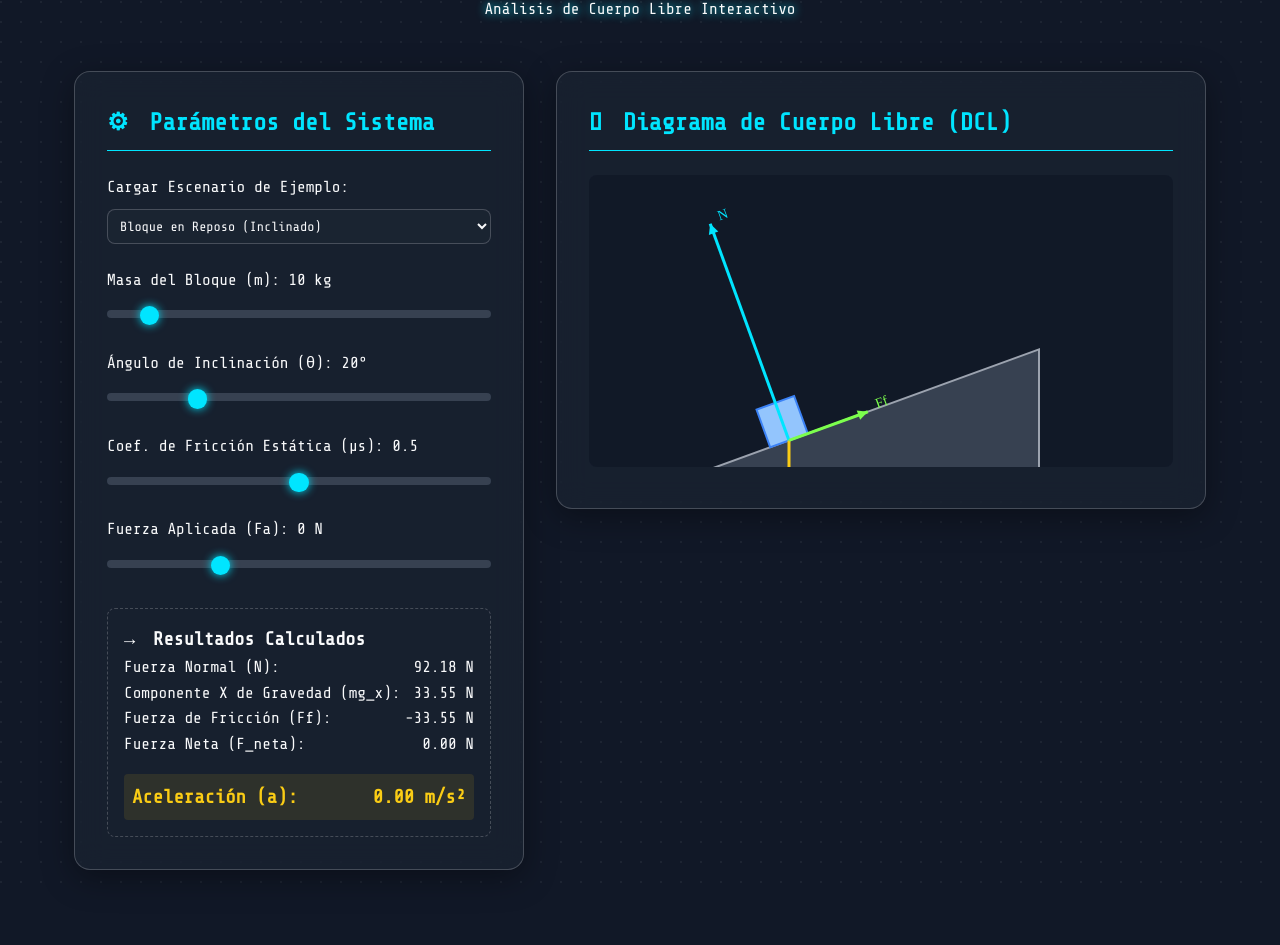
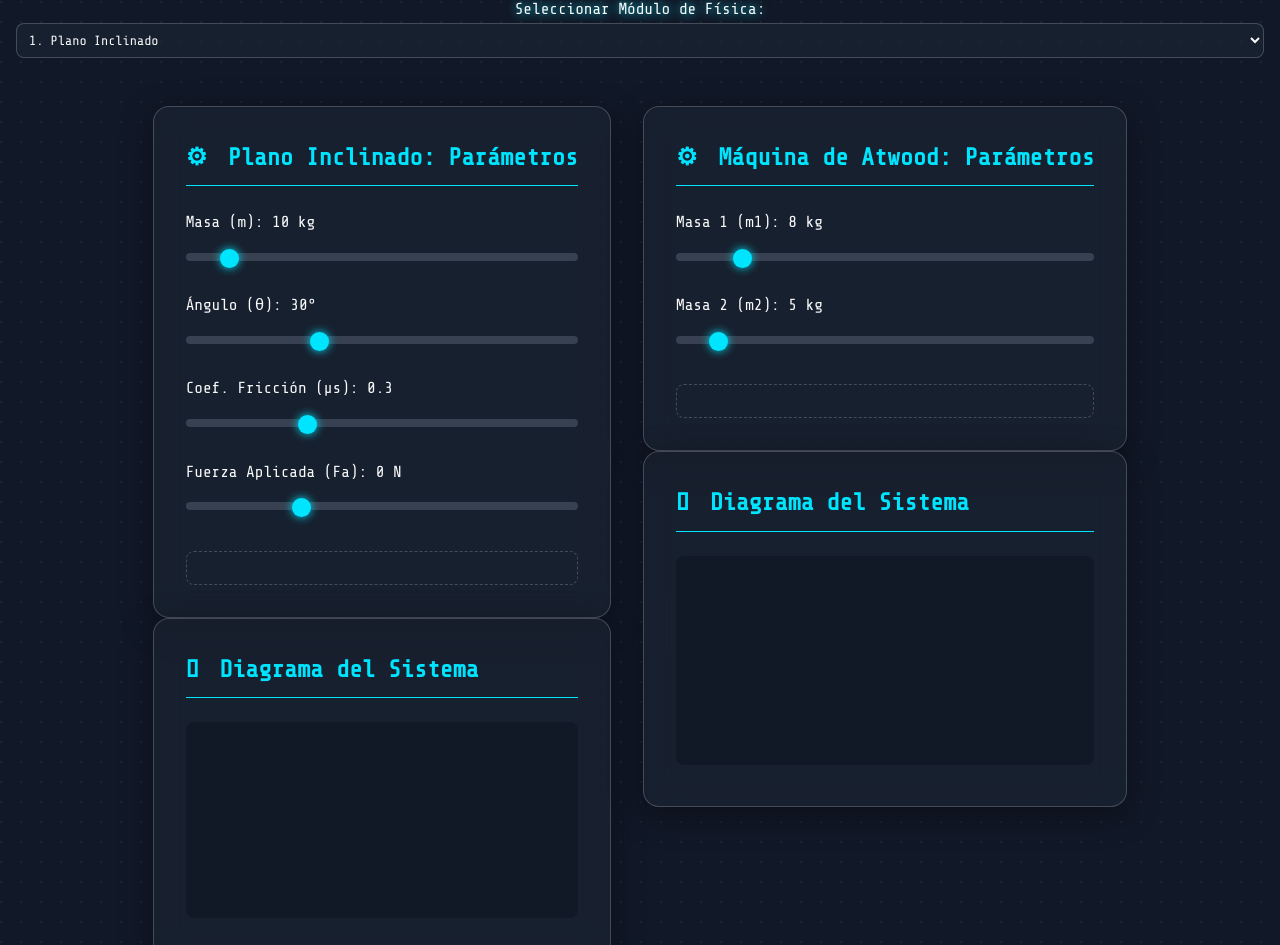
Before and after one commit to gerardthecreator/Chale, a plain HTML site: page index.html in a window 1280 px wide. Shown: the part 99-1044 px from the top of the page. Before the commit the page ends 985 px from the top, so only its background shows below. Drawn offline with nearby package versions, Linux system fonts and the light colour scheme.

Commit message:
Create index.html

```diff
--- a/index.html
+++ b/index.html
@@ -3,7 +3,7 @@
 <head>
     <meta charset="UTF-8">
     <meta name="viewport" content="width=device-width, initial-scale=1.0">
-    <title>Calculadora de Dinámica Avanzada</title>
+    <title>Laboratorio de Dinámica Virtual</title>
     <link rel="stylesheet" href="style.css">
     <link rel="stylesheet" href="responsive.css">
     <link href="https://fonts.googleapis.com/css2?family=Share+Tech+Mono&display=swap" rel="stylesheet">
@@ -11,55 +11,93 @@
 <body>
 
     <header>
-        <h1>Calculadora de Dinámica Avanzada</h1>
-        <p>Análisis de Cuerpo Libre Interactivo</p>
+        <h1>Laboratorio de Dinámica Virtual</h1>
+        <div class="module-selector-container">
+            <label for="module-select">Seleccionar Módulo de Física:</label>
+            <select id="module-select">
+                <option value="planoInclinado">1. Plano Inclinado</option>
+                <option value="poleaAtwood">2. Polea (Máquina de Atwood)</option>
+                <option value="bloquesContacto">3. Dos Bloques en Contacto</option>
+            </select>
+        </div>
     </header>
 
     <main class="main-container">
 
-        <!-- Panel de Controles -->
-        <div id="controls-panel" class="glass-panel">
-            <h2><span class="icon">⚙</span> Parámetros del Sistema</h2>
-
+        <!-- ============== MÓDULO 1: PLANO INCLINADO ============== -->
+        <div id="planoInclinado-module" class="physics-module active-module">
+            <div id="controls-panel-planoInclinado" class="glass-panel">
+                <h2><span class="icon">⚙</span> Plano Inclinado: Parámetros</h2>
                 <div class="control-group">
-                <label for="example-select">Cargar Escenario de Ejemplo:</label>
-                <select id="example-select"></select>
+                    <label for="mass-pi">Masa (m): <span id="mass-value-pi">10</span> kg</label>
+                    <input type="range" id="mass-pi" min="1" max="100" value="10" step="1">
                 </div>
-
                 <div class="control-group">
-                <label for="mass-slider">Masa del Bloque (m): <span id="mass-value">10</span> kg</label>
-                <input type="range" id="mass-slider" min="1" max="100" value="10" step="1">
+                    <label for="angle-pi">Ángulo (θ): <span id="angle-value-pi">30</span>°</label>
+                    <input type="range" id="angle-pi" min="0" max="90" value="30" step="1">
                 </div>
-
                 <div class="control-group">
-                <label for="angle-slider">Ángulo de Inclinación (θ): <span id="angle-value">30</span>°</label>
-                <input type="range" id="angle-slider" min="0" max="90" value="30" step="1">
+                    <label for="friction-pi">Coef. Fricción (μs): <span id="friction-value-pi">0.3</span></label>
+                    <input type="range" id="friction-pi" min="0" max="1" value="0.3" step="0.01">
                 </div>
-
                 <div class="control-group">
-                <label for="friction-slider">Coef. de Fricción Estática (μs): <span id="friction-value">0.3</span></label>
-                <input type="range" id="friction-slider" min="0" max="1" value="0.3" step="0.01">
+                    <label for="force-pi">Fuerza Aplicada (Fa): <span id="force-value-pi">0</span> N</label>
+                    <input type="range" id="force-pi" min="-200" max="500" value="0" step="1">
                 </div>
-
-            <div class="control-group">
-                <label for="force-slider">Fuerza Aplicada (Fa): <span id="force-value">0</span> N</label>
-                <input type="range" id="force-slider" min="-200" max="500" value="0" step="1">
+                <div id="results-pi" class="results-panel"></div>
             </div>
-
-            <div id="results-output" class="results-panel">
-                <h3><span class="icon">→</span> Resultados Calculados</h3>
-                <p id="force-normal-result">Fuerza Normal (N): <span>...</span></p>
-                <p id="force-gravity-x-result">Componente X de Gravedad (mg_x): <span>...</span></p>
-                <p id="force-friction-result">Fuerza de Fricción (Ff): <span>...</span></p>
-                <p id="force-net-result">Fuerza Neta (F_neta): <span>...</span></p>
-                <p id="acceleration-result" class="highlight-result">Aceleración (a): <span>...</span></p>
+            <div id="diagram-container-pi" class="glass-panel">
+                <h2><span class="icon"></span> Diagrama del Sistema</h2>
+                <canvas id="canvas-pi"></canvas>
             </div>
         </div>
 
-        <!-- Panel del Diagrama -->
-        <div id="diagram-container" class="glass-panel">
-            <h2><span class="icon"></span> Diagrama de Cuerpo Libre (DCL)</h2>
-            <canvas id="fbd-canvas"></canvas>
+        <!-- ============== MÓDULO 2: POLEA (MÁQUINA DE ATWOOD) ============== -->
+        <div id="poleaAtwood-module" class="physics-module">
+            <div id="controls-panel-polea" class="glass-panel">
+                <h2><span class="icon">⚙</span> Máquina de Atwood: Parámetros</h2>
+                <div class="control-group">
+                    <label for="mass1-pa">Masa 1 (m1): <span id="mass1-value-pa">8</span> kg</label>
+                    <input type="range" id="mass1-pa" min="1" max="50" value="8" step="1">
+                </div>
+                <div class="control-group">
+                    <label for="mass2-pa">Masa 2 (m2): <span id="mass2-value-pa">5</span> kg</label>
+                    <input type="range" id="mass2-pa" min="1" max="50" value="5" step="1">
+                </div>
+                <div id="results-pa" class="results-panel"></div>
+            </div>
+            <div id="diagram-container-pa" class="glass-panel">
+                 <h2><span class="icon"></span> Diagrama del Sistema</h2>
+                <canvas id="canvas-pa"></canvas>
+            </div>
+        </div>
+
+        <!-- ============== MÓDULO 3: DOS BLOQUES EN CONTACTO ============== -->
+        <div id="bloquesContacto-module" class="physics-module">
+            <div id="controls-panel-bc" class="glass-panel">
+                <h2><span class="icon">⚙</span> Bloques en Contacto: Parámetros</h2>
+                <div class="control-group">
+                    <label for="force-bc">Fuerza de Empuje (F): <span id="force-value-bc">100</span> N</label>
+                    <input type="range" id="force-bc" min="0" max="500" value="100" step="1">
+                </div>
+                <div class="control-group">
+                    <label for="mass1-bc">Masa 1 (m1): <span id="mass1-value-bc">5</span> kg</label>
+                    <input type="range" id="mass1-bc" min="1" max="50" value="5" step="1">
+                </div>
+                 <div class="control-group">
+                    <label for="mass2-bc">Masa 2 (m2): <span id="mass2-value-bc">10</span> kg</label>
+                    <input type="range" id="mass2-bc" min="1" max="50" value="10" step="1">
+                </div>
+                <div class="control-group">
+                    <label for="friction-bc">Coef. Fricción (μk): <span id="friction-value-bc">0.1</span></label>
+                    <input type="range" id="friction-bc" min="0" max="1" value="0.1" step="0.01">
+                </div>
+                <div id="results-bc" class="results-panel"></div>
+            </div>
+            <div id="diagram-container-bc" class="glass-panel">
+                 <h2><span class="icon"></span> Diagrama del Sistema</h2>
+                <canvas id="canvas-bc"></canvas>
+            </div>
         </div>
 
     </main>
```
Lines whose indentation alone changed are shown as unchanged.
